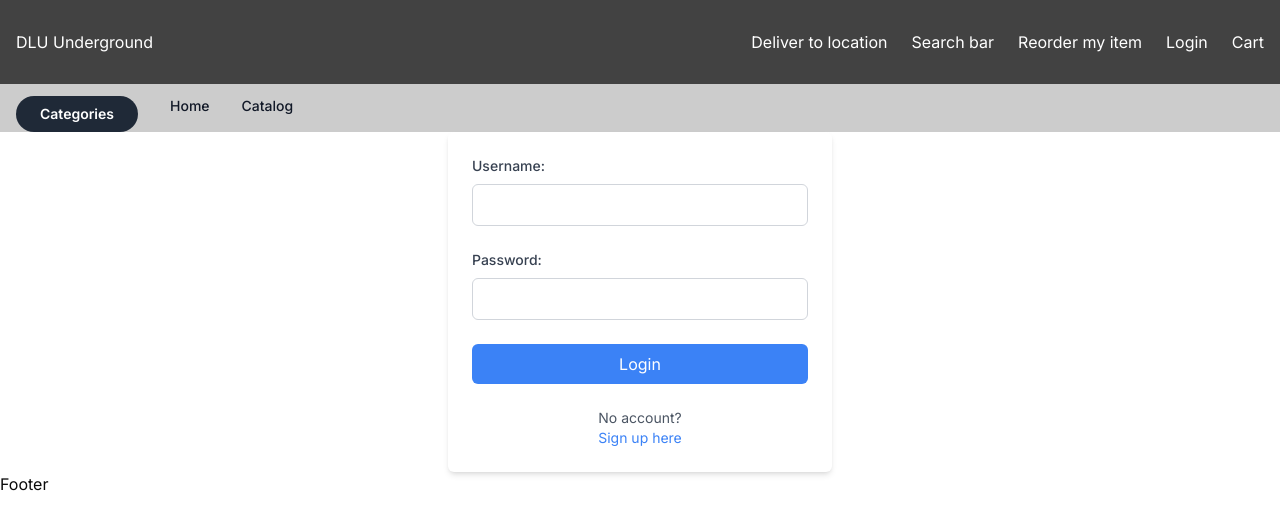
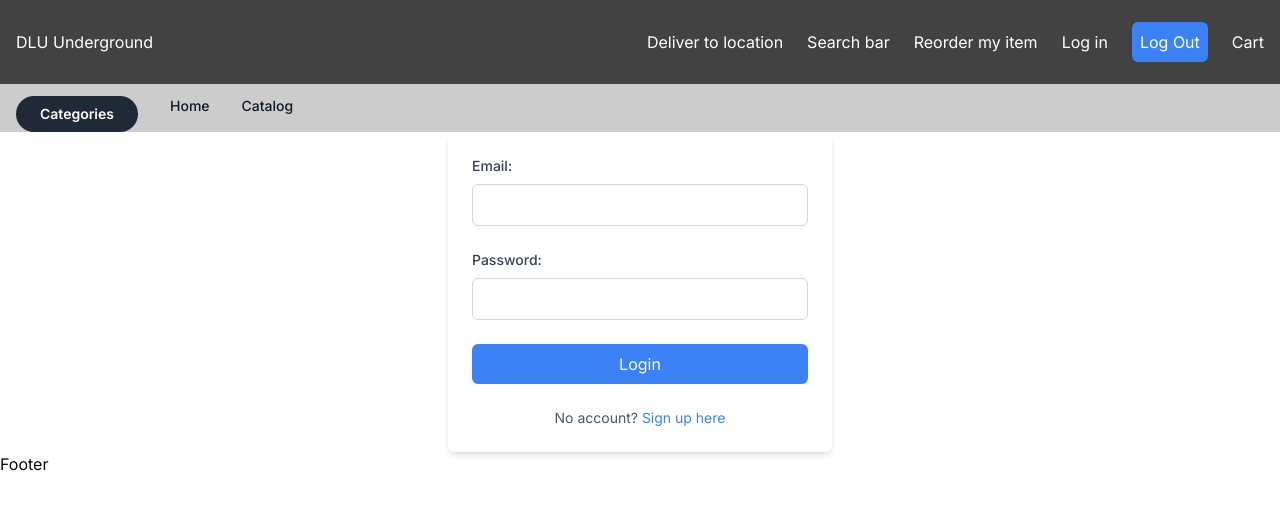
Before and after one commit to Kais4r/dlu_underground, a Next.js app: page /pages/login in a window 1280 px wide. Shown: the top 528 px of the page. Built offline with nearby package versions, Linux system fonts and the light colour scheme.

Commit message:
Finish log in and log out function, but not view

```diff
--- a/src/app/pages/login/page.tsx
+++ b/src/app/pages/login/page.tsx
@@ -1,40 +1,68 @@
 "use client";
-import React, { useState } from "react";
+import React, { useState, useEffect } from "react";
 import Link from "next/link";
-//import { useRouter } from "next/navigation";
+import { useRouter } from "next/navigation";
 
 interface LoginFormValues {
-  name: string;
+  email: string;
   password: string;
 }
 
 export default function Page() {
-  //const router = useRouter();
-  //router.push("/");
+  const router = useRouter();
   const [values, setValues] = useState<LoginFormValues>({
-    name: "",
+    email: "",
     password: "",
   });
 
   const [error, setError] = useState<string | null>(null);
+  const [loading, setLoading] = useState<boolean>(false);
 
   const handleChange = (event: React.ChangeEvent<HTMLInputElement>) => {
     const { name, value } = event.target;
     setValues((prev) => ({ ...prev, [name]: value }));
   };
 
-  const handleSubmit = (event: React.FormEvent<HTMLFormElement>) => {
+  const handleSubmit = async (event: React.FormEvent<HTMLFormElement>) => {
     event.preventDefault();
 
-    // Here you would typically validate the form and then make an API call
-    // For now, we're just checking if the values are empty
+    if (!values.email || !values.password) {
+      setError("Please fill out all fields");
+      return;
+    }
 
-    if (!values.name || !values.password) {
-      setError("Please fill out all fields");
-    } else {
-      // Successful login
-      console.log("Login successful:", values);
+    try {
+      setLoading(true);
       setError(null);
+
+      const response = await fetch("http://localhost:3001/user/login", {
+        method: "POST",
+        headers: {
+          "Content-Type": "application/json",
+        },
+        body: JSON.stringify({
+          email: values.email,
+          password: values.password,
+        }),
+      });
+
+      const data = await response.json();
+
+      if (response.ok) {
+        console.log("Login successful:", data);
+        // Handle successful login, e.g., redirect the user or store a token
+        if (typeof window !== "undefined") {
+          sessionStorage.setItem("logged in", "true");
+        }
+        router.push("/");
+      } else {
+        setError(data.message || "Login failed");
+      }
+    } catch (err) {
+      console.error("Error logging in:", err);
+      setError("An error occurred while trying to log in.");
+    } finally {
+      setLoading(false);
     }
   };
 
@@ -46,16 +74,16 @@ export default function Page() {
       >
         <div className="flex flex-col">
           <label
-            htmlFor="username"
+            htmlFor="email"
             className="mb-2 text-sm font-medium text-gray-700"
           >
-            Username:
+            Email:
           </label>
           <input
-            type="text"
-            id="name"
-            name="name"
-            value={values.name}
+            type="email"
+            id="email"
+            name="email"
+            value={values.email}
             onChange={handleChange}
             className="border border-gray-300 rounded-md p-2 focus:outline-none focus:ring-2 focus:ring-blue-500"
           />
@@ -79,6 +107,7 @@ export default function Page() {
         </div>
 
         {error && <p className="text-red-500 text-sm">{error}</p>}
+        {loading && <p className="text-sm text-gray-500">Logging in...</p>}
 
         <button
           type="submit"
@@ -87,12 +116,14 @@ export default function Page() {
           Login
         </button>
 
-        {/* Sign Up Message and Button */}
         <div className="mt-4 text-center">
           <p className="text-sm text-gray-600">
             No account?{" "}
-            <Link href="/pages/signup">
-              <p className="text-blue-500 hover:underline">Sign up here</p>
+            <Link
+              href="/pages/signup"
+              className="text-blue-500 hover:underline"
+            >
+              Sign up here
             </Link>
           </p>
         </div>
--- /dev/null
+++ b/src/components/LogInButton.tsx
@@ -0,0 +1,11 @@
+import Link from "next/link";
+
+export default function LogInButton() {
+  return (
+    <>
+      <Link href="/pages/login" className="text-white">
+        Log in
+      </Link>
+    </>
+  );
+}
--- /dev/null
+++ b/src/components/LogOutButton.tsx
@@ -0,0 +1,20 @@
+"use client";
+import React from "react";
+//import { useRouter } from "next/navigation";
+
+export default function LogOutButton() {
+  const handleLogout = () => {
+    if (typeof window !== "undefined") {
+      sessionStorage.clear();
+    }
+  };
+
+  return (
+    <button
+      onClick={handleLogout}
+      className="text-white bg-blue-500 hover:bg-blue-600 p-2 rounded-md focus:outline-none focus:ring-2 focus:ring-blue-400"
+    >
+      Log Out
+    </button>
+  );
+}
--- a/src/components/Navbar.tsx
+++ b/src/components/Navbar.tsx
@@ -1,7 +1,25 @@
 "use client";
+import React, { useState, useEffect } from "react";
 import Link from "next/link";
 
+import LogInButton from "./LogInButton";
+import LogOutButton from "./LogOutButton";
+
 export default function Navbar() {
+  //const [login, setLoginState] = useState("false");
+  // useEffect(() => {
+  //   // Check if sessionStorage is available (only on the client-side)
+  //   if (typeof window !== "undefined") {
+  //     if (sessionStorage.getItem("logged in")) {
+  //       if (sessionStorage.getItem("logged in") === "true") {
+  //         setLoginState("true");
+  //       }
+  //     } else {
+  //       setLoginState("false");
+  //     }
+  //   }
+  // }, []);
+
   return (
     <>
       {/* Navbar */}
@@ -29,9 +47,11 @@ export default function Navbar() {
             <p className="text-white">Deliver to location</p>
             <p className="text-white">Search bar</p>
             <p className="text-white">Reorder my item</p>
-            <Link href="/pages/login" className="text-white">
-              Login
-            </Link>
+
+            {/* {login ? <LogOutButton /> : <LogInButton />} */}
+            <LogInButton />
+            <LogOutButton />
+
             <p className="text-white">Cart</p>
           </div>
         </div>
--- a/src/components/Section/OnSaleSection.tsx
+++ b/src/components/Section/OnSaleSection.tsx
@@ -63,7 +63,7 @@ export default function OnSaleSection() {
                         fill="none"
                         viewBox="0 0 24 24"
                         stroke="currentColor"
-                        stroke-width="2"
+                        strokeWidth="2"
                       >
                         <path
                           stroke-linecap="round"
```
Also changed, not shown: 1 other file (tests, documents, lock files or other folders).
